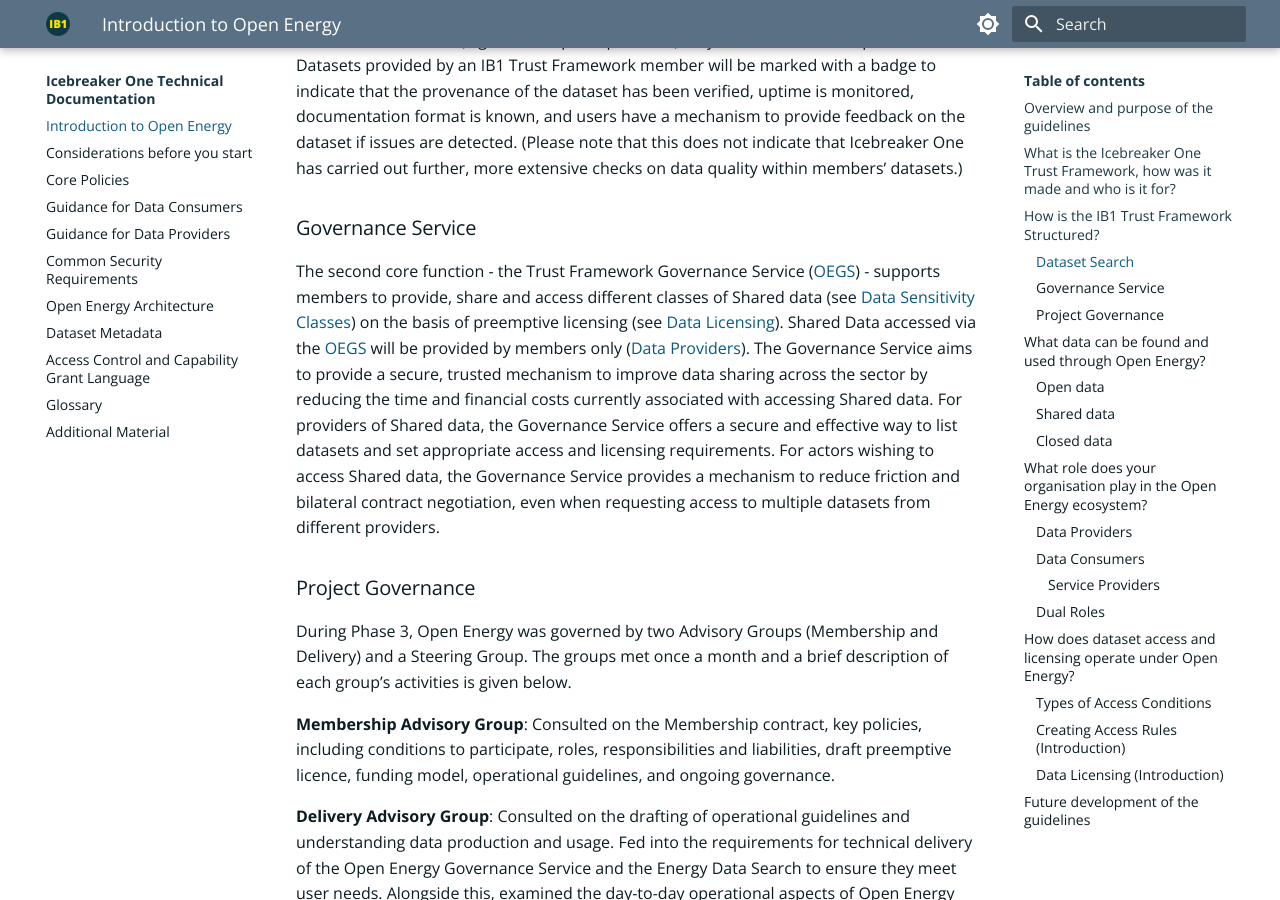
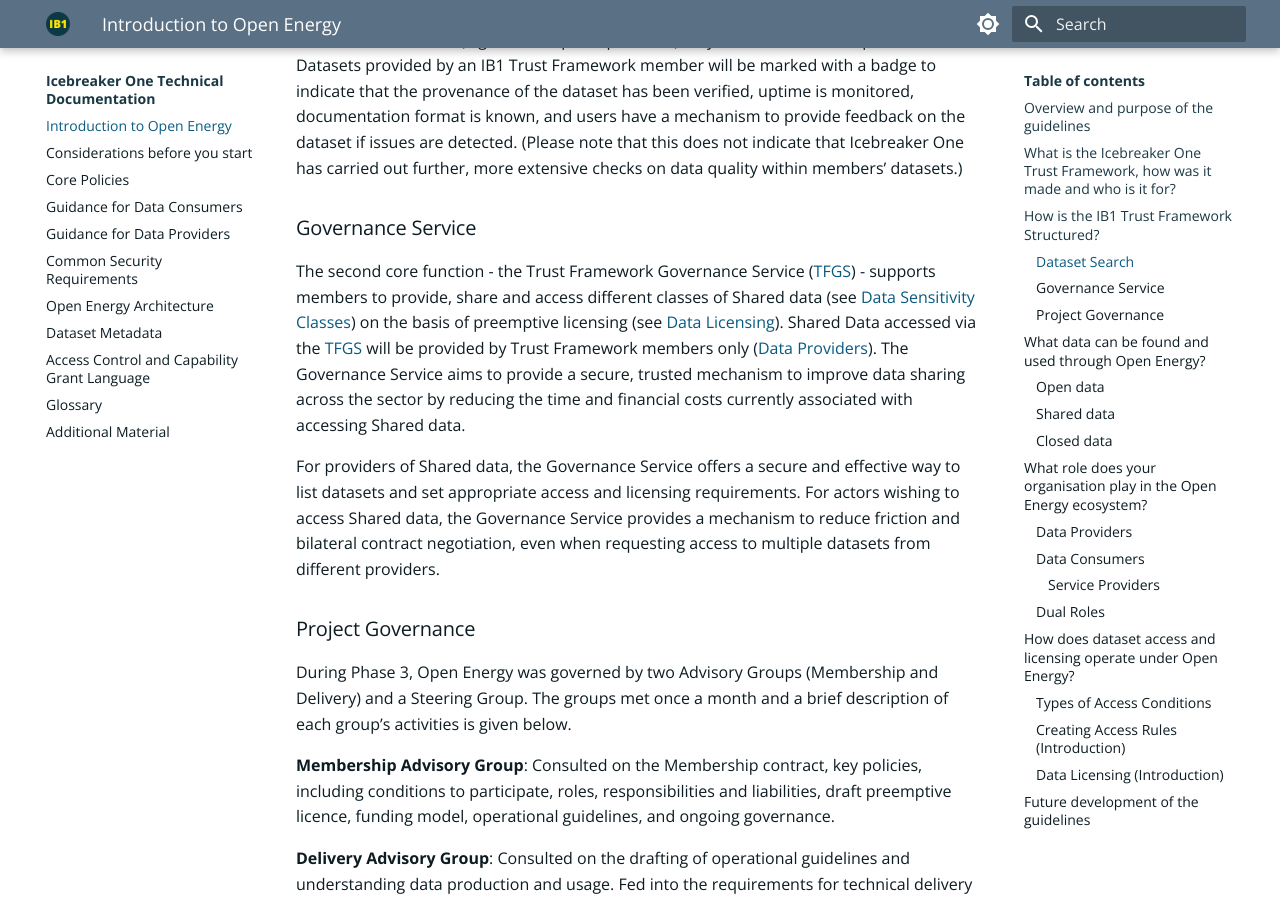
Before and after one commit to icebreakerone/ib1-technical-docs, an MkDocs documentation site: the page built from docs/ops_guidelines/introduction.md, in a window 1280 px wide and 900 px high, scrolled down 2907 px. Built offline with MkDocs 1.6.1 and Material for MkDocs 9.7.7, drawn with Linux system fonts in a browser that asks for light colours; the version menu is left out.

Commit message:
docs/ops_guidelines/introduction.md updated from https://stackedit.net/

```diff
--- a/docs/ops_guidelines/introduction.md
+++ b/docs/ops_guidelines/introduction.md
@@ -68,15 +68,10 @@
 
 ### Governance Service
 
-The  second core function - the Trust Framework Governance Service ([OEGS](../glossary.md#term-Open-Energy-Governance-Service)) - supports members to provide, share and
-access different classes of Shared data (see [Data Sensitivity Classes](common_policies.md#data-sensitivity-classes)) on the basis of preemptive licensing
-(see [Data Licensing](common_policies.md#data-licensing)). Shared Data accessed via the [OEGS](../glossary.md#term-Open-Energy-Governance-Service) will be provided by members only
-([Data Providers](../glossary.md#term-Data-Provider)). The Governance Service aims to provide a secure, trusted mechanism to improve data sharing
-across the sector by reducing the time and financial costs currently associated with accessing Shared data.
-For providers of Shared data, the Governance Service offers a secure and effective way to list datasets and
-set appropriate access and licensing requirements. For actors wishing to access Shared data, the Governance
-Service provides a mechanism to reduce friction and bilateral contract negotiation, even when requesting
-access to multiple datasets from different providers.
+The  second core function - the Trust Framework Governance Service ([TFGS](../glossary.md#term-Trust-Framework-Governance-Service)) - supports members to provide, share and access different classes of Shared data (see [Data Sensitivity Classes](common_policies.md#data-sensitivity-classes)) on the basis of preemptive licensing (see [Data Licensing](common_policies.md#data-licensing)). Shared Data accessed via the [TFGS](../glossary.md#term-Trust-Framework-Governance-Service) will be provided by Trust Framework members only ([Data Providers](../glossary.md#term-Data-Provider)). The Governance Service aims to provide a secure, trusted mechanism to improve data sharing across the sector by reducing the time and financial costs currently associated with accessing Shared data.
+
+For providers of Shared data, the Governance Service offers a secure and effective way to list datasets and set appropriate access and licensing requirements. For actors wishing to access Shared data, the Governance
+Service provides a mechanism to reduce friction and bilateral contract negotiation, even when requesting access to multiple datasets from different providers.
 
 ### Project Governance
 
```
Also changed, not shown: other parts of docs/ops_guidelines/introduction.md (+2 -2 lines).
